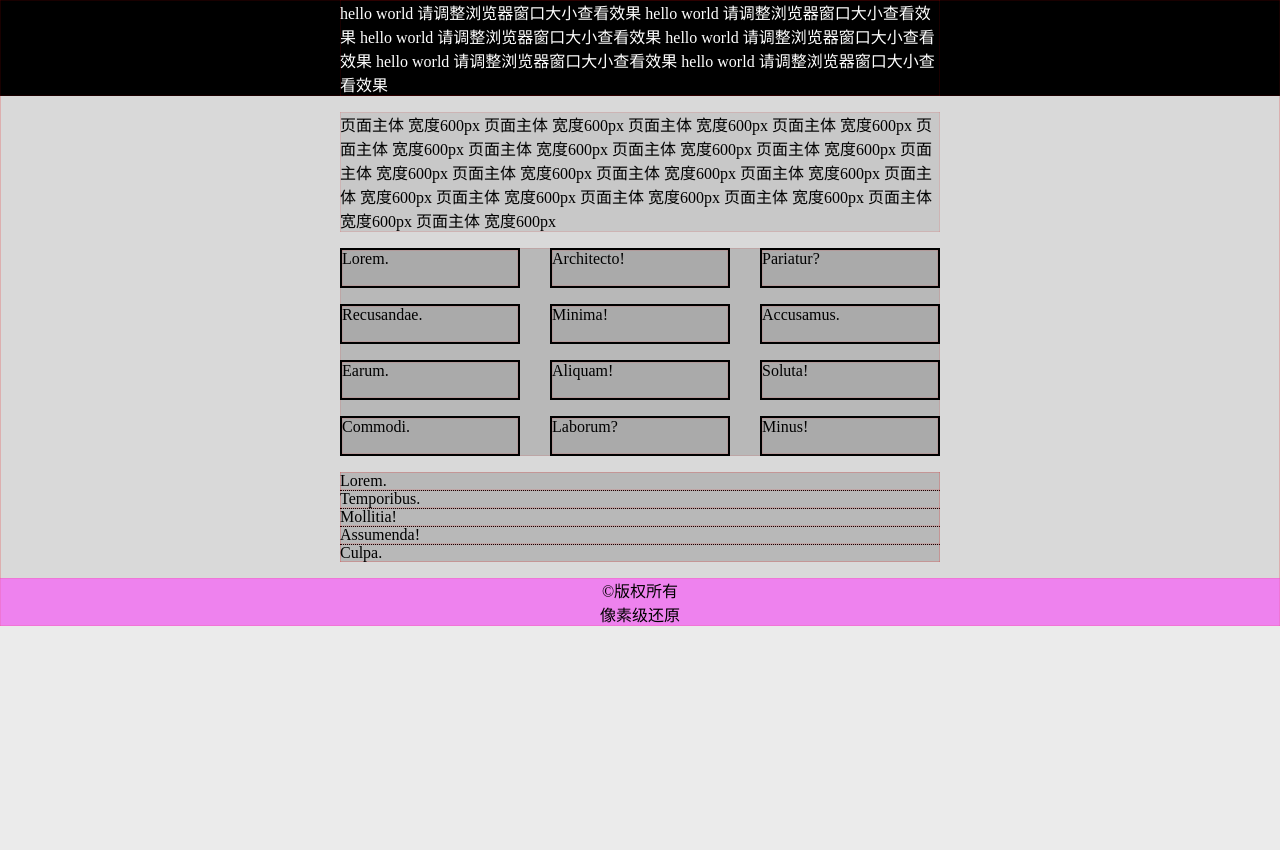
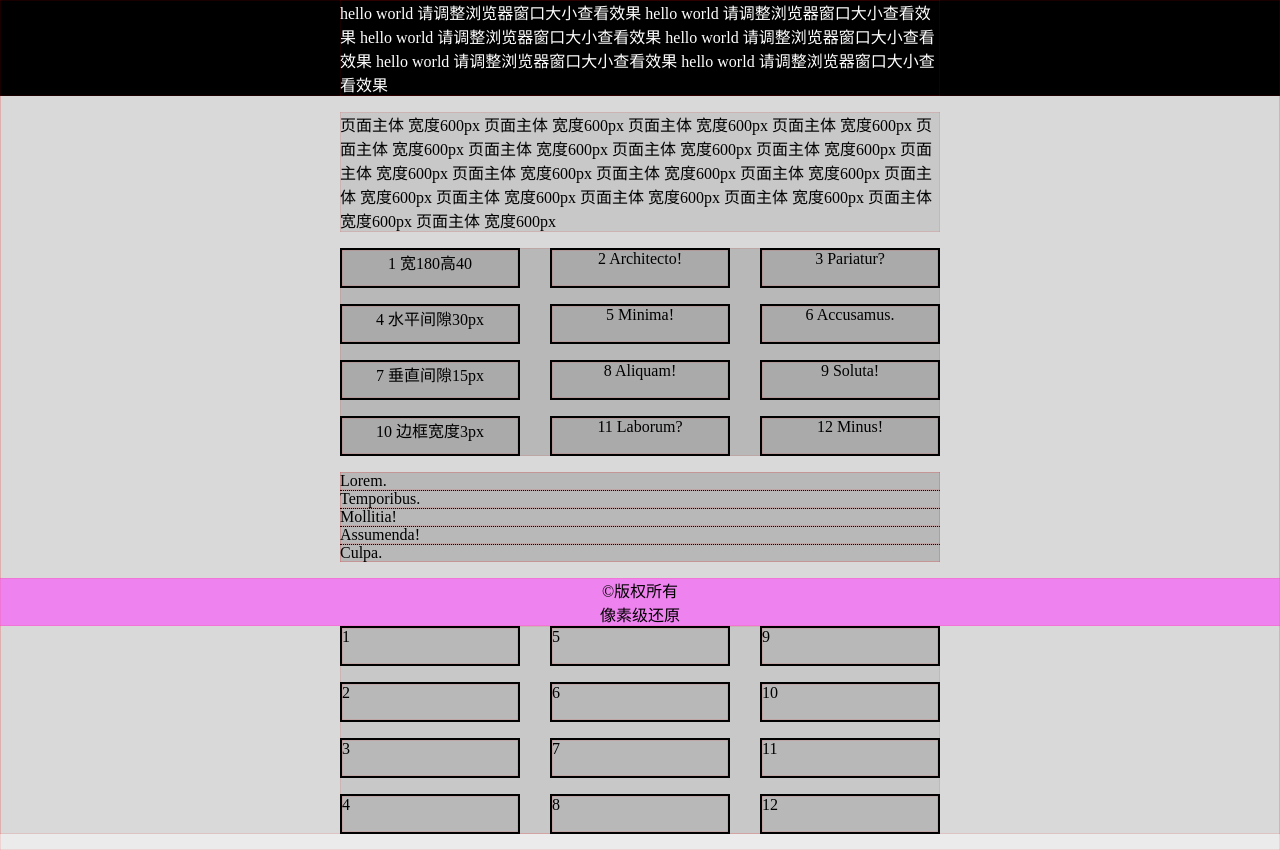
Before and after one commit to leejch/miao, a plain HTML site: page css-block-layout.html in a window 1280 px wide. Before the commit the page ends 800 px from the top, so only its background shows below. Drawn offline with Linux system fonts and the light colour scheme.

Commit message:
css-block-layout.html 方法2

```diff
--- a/css-block-layout.html
+++ b/css-block-layout.html
@@ -47,6 +47,9 @@
 
     section > span {
         font-size: 16px;
+        text-align: center;
+        vertical-align: middle;
+
         display: inline-block;
         width: 180px;
         height: 40px;
@@ -77,6 +80,33 @@
         text-align: center;
         background-color: violet;
     }
+
+    .outer {
+        width: 600px;
+        margin: auto;
+    }
+
+    .inner {
+        width: 180px;
+        height: 40px;
+        border: 2px solid black;
+        box-sizing: border-box;
+
+        margin-bottom: 16px;
+    }
+
+    .inner:nth-child(n+5) {
+        margin-left: 210px;
+    }
+
+    .inner:nth-child(n+9) {
+        margin-left: 420px;
+    }
+
+    .inner:nth-child(4n+5) {
+        /* (40 + 16) * 4 = 224 */
+        margin-top: -224px;
+    }
 </style>
 
 <body>
@@ -100,18 +130,18 @@
 
 <div>
     <section>
-        <span>Lorem.</span>
-        <span>Architecto!</span>
-        <span>Pariatur?</span>
-        <span>Recusandae.</span>
-        <span>Minima!</span>
-        <span>Accusamus.</span>
-        <span>Earum.</span>
-        <span>Aliquam!</span>
-        <span>Soluta!</span>
-        <span>Commodi.</span>
-        <span>Laborum?</span>
-        <span>Minus!</span>
+        <span>1 宽180高40</span>
+        <span>2 Architecto!</span>
+        <span>3 Pariatur?</span>
+        <span>4 水平间隙30px</span>
+        <span>5 Minima!</span>
+        <span>6 Accusamus.</span>
+        <span>7 垂直间隙15px</span>
+        <span>8 Aliquam!</span>
+        <span>9 Soluta!</span>
+        <span>10 边框宽度3px</span>
+        <span>11 Laborum?</span>
+        <span>12 Minus!</span>
     </section>
 </div>
 
@@ -130,5 +160,20 @@
     像素级还原
 </footer>
 
+<main class="outer">
+    <main class="inner">1</main>
+    <main class="inner">2</main>
+    <main class="inner">3</main>
+    <main class="inner">4</main>
+    <main class="inner">5</main>
+    <main class="inner">6</main>
+    <main class="inner">7</main>
+    <main class="inner">8</main>
+    <main class="inner">9</main>
+    <main class="inner">10</main>
+    <main class="inner">11</main>
+    <main class="inner">12</main>
+</main>
+
 </body>
 </html>
```
